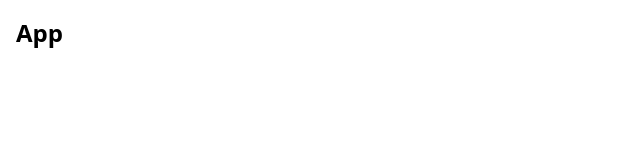
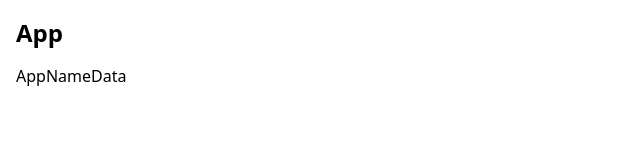
Before and after one commit to anabasis-global/its-firebase-front, a React (Create React App) app: page / in a window 1280 px wide. Shown: the top 160 px of the page, without its empty margins (0-640 px from the left). Built offline with nearby package versions, Linux system fonts and the light colour scheme.

Commit message:
1 file modified

```diff
--- a/src/App.tsx
+++ b/src/App.tsx
@@ -11,7 +11,7 @@ import './style.css';
 // function getItems = data => data.map((item, key) => { key, item })
 
 export const App: FC<{ name: string }> = ({ name }) => {
-  // let [data, setData] = useState(name);
+  let [data, setData] = useState(name);
 
   // let req = await fetch('https://apis.anabasis.pro/api/addresses').then(res => res.json()).catch(e => console.error(e))
   // .then(body => setData(body.data))
@@ -20,11 +20,16 @@ export const App: FC<{ name: string }> = ({ name }) => {
 
 useEffect( () => {
   console.log('app')
+
+  setData("AppNameData")
+
   // async () => await fetch('https://apis.anabasis.pro/api/addresses')
 })
 
 
   return (<>
       <h1>{name}</h1>
+
+      {data}
     </>);
 };
```
